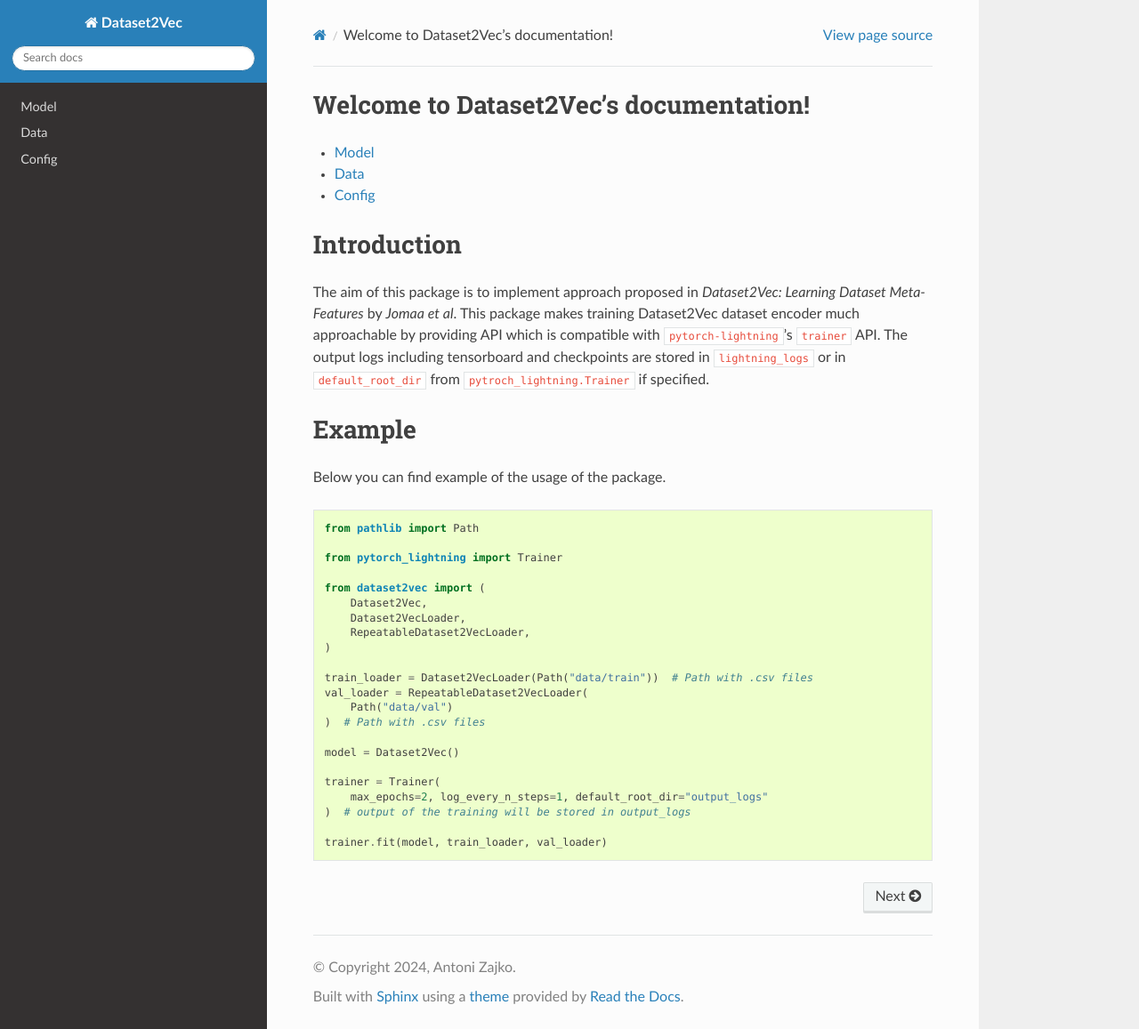
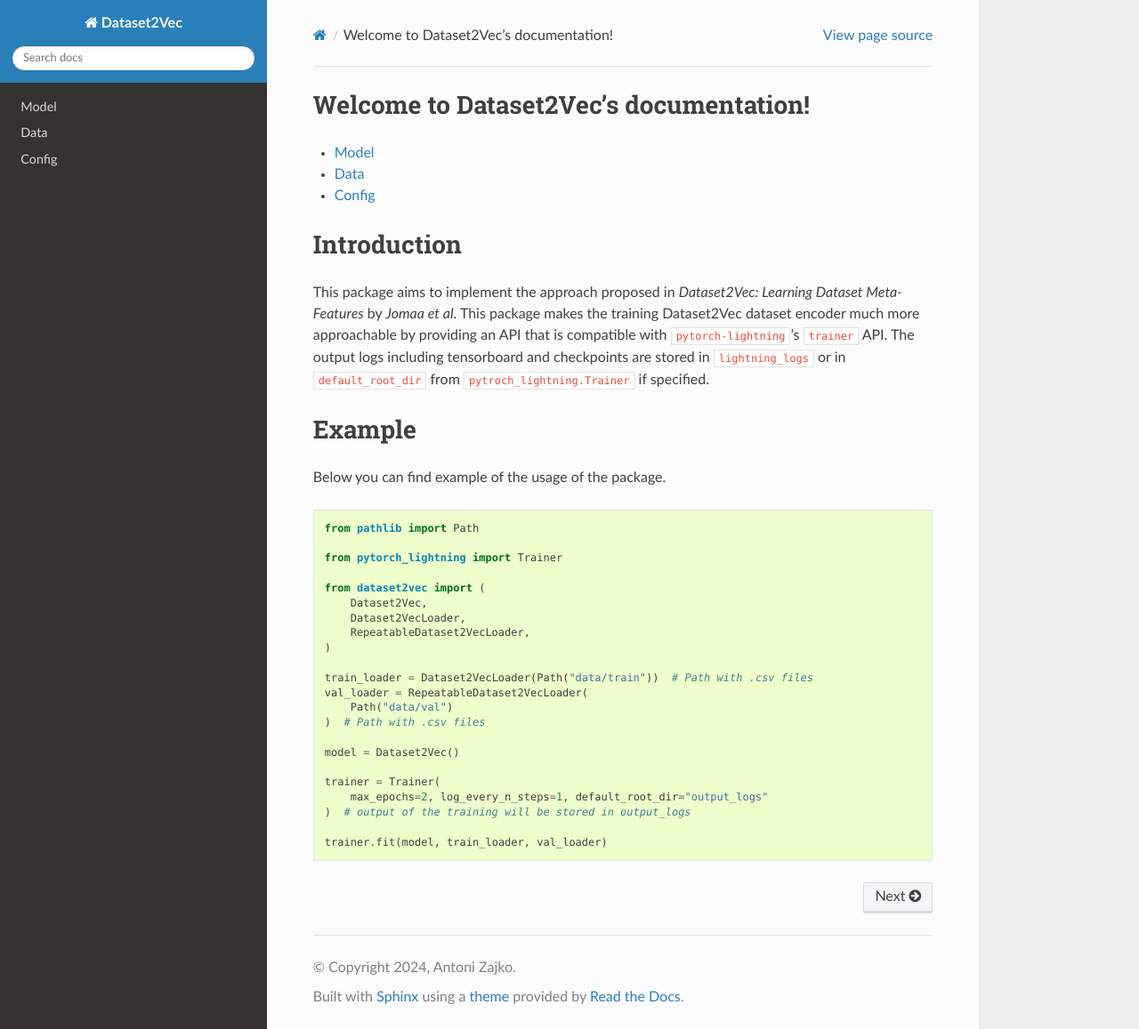
Before and after one commit to azoz01/dataset2vec, a Sphinx documentation site: the page built from docs/source/index.rst, in a window 1280 px wide and 1157 px high. Shown: the whole window at 89% size. Built offline with Sphinx 7.4.7 and the Read the Docs theme 2.0.0, drawn with Linux system fonts in a browser that asks for light colours.

```diff
--- a/docs/source/index.rst
+++ b/docs/source/index.rst
@@ -10,11 +10,11 @@ Welcome to Dataset2Vec's documentation!
 
 Introduction
 =======================================
-The aim of this package is to implement approach proposed in `Dataset2Vec: Learning Dataset Meta-Features`
-by `Jomaa et al`. This package makes training Dataset2Vec dataset encoder much approachable by providing
-API which is compatible with ``pytorch-lightning``'s ``trainer`` API. The output logs including tensorboard
-and checkpoints are stored in ``lightning_logs`` or in ``default_root_dir`` from ``pytroch_lightning.Trainer``
-if specified.
+This package aims to implement the approach proposed in `Dataset2Vec: Learning Dataset Meta-Features`
+by `Jomaa et al`. This package makes the training Dataset2Vec dataset encoder much more approachable
+by providing an API that is compatible with ``pytorch-lightning``'s ``trainer`` API. The output logs
+including tensorboard and checkpoints are stored in ``lightning_logs`` or in ``default_root_dir``
+from ``pytroch_lightning.Trainer`` if specified.
 
 Example
 =======================================
--- a/pyproject.toml
+++ b/pyproject.toml
@@ -13,7 +13,7 @@ authors = [
 ]
 description = "Package for training and further usage of Dataset2Vec meta-model."
 readme = "README.md"
-requires-python = ">=3.8"
+requires-python = ">=3.9"
 classifiers = [
     "Programming Language :: Python :: 3",
     "License :: OSI Approved :: MIT License",
```
Also changed, not shown: README.md (+43 -5 lines).
